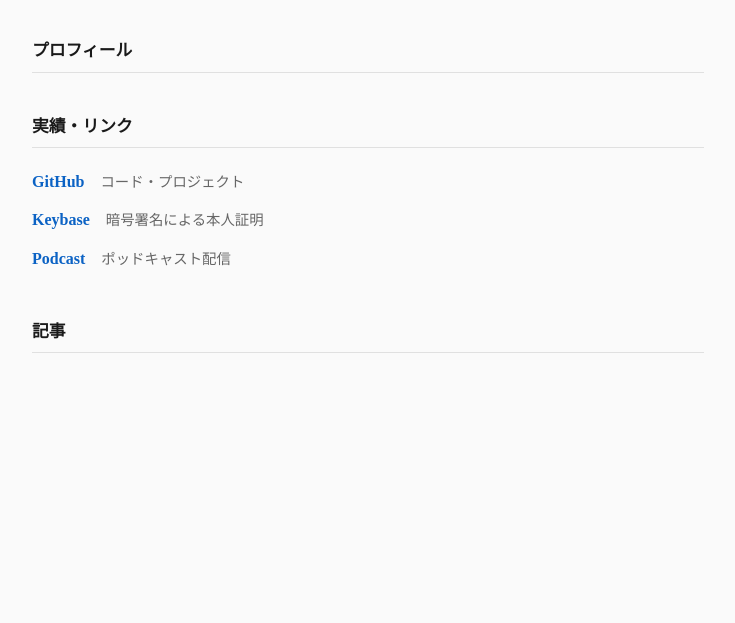
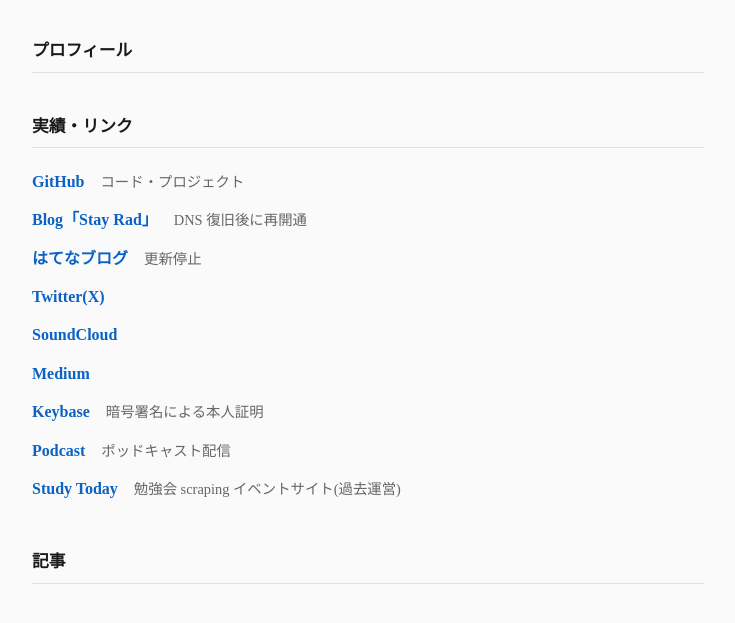
Before and after one commit to tetuo41/tetuo41.github.io, an Astro site: page / in a window 1280 px wide. Shown: the part 137-760 px from the top of the page, without its empty margins (272-1007 px from the left). Built offline with nearby package versions, Linux system fonts and the light colour scheme; Astro itself is replaced by a stand-in of ours.

Commit message:
Restore links from old site index

```diff
--- a/src/pages/index.astro
+++ b/src/pages/index.astro
@@ -1,8 +1,14 @@
 ---
 const links = [
 	{ label: 'GitHub', url: 'https://github.com/tetuo41', note: 'コード・プロジェクト' },
+	{ label: 'Blog「Stay Rad」', url: 'https://blog.tetuo41.com/', note: 'DNS 復旧後に再開通' },
+	{ label: 'はてなブログ', url: 'http://tetuo41.hatenablog.com/', note: '更新停止' },
+	{ label: 'Twitter(X)', url: 'https://twitter.com/tetuo41', note: '' },
+	{ label: 'SoundCloud', url: 'https://soundcloud.com/hirokihatsushika', note: '' },
+	{ label: 'Medium', url: 'https://medium.com/@tetuo41', note: '' },
 	{ label: 'Keybase', url: 'https://keybase.io/tetuo41', note: '暗号署名による本人証明' },
 	{ label: 'Podcast', url: 'https://yarukinai.github.io/', note: 'ポッドキャスト配信' },
+	{ label: 'Study Today', url: 'http://study.tetuo41.com/', note: '勉強会 scraping イベントサイト(過去運営)' },
 ];
 ---
 
```
